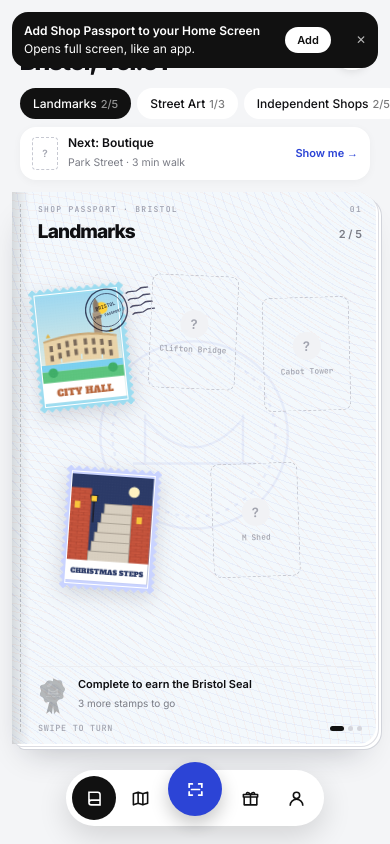
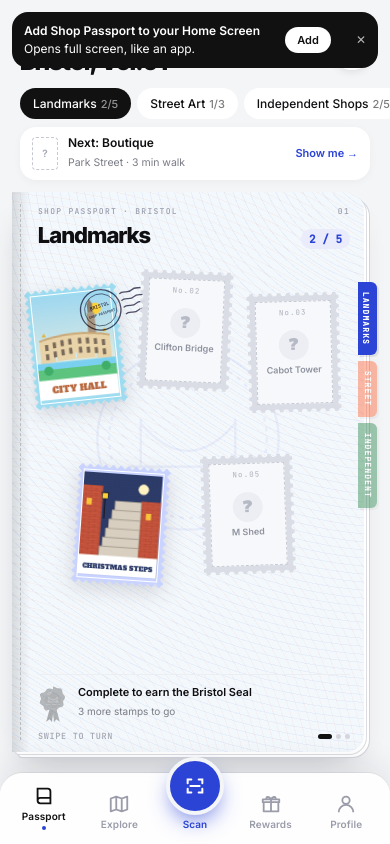
Before and after one commit to Christalwu1110/ShopPassport, a plain HTML site: page index.html in a window 390 px wide. Both pictures are taken after a click on the button "Skip and load a demo passport". Drawn offline with nearby package versions, Linux system fonts and the light colour scheme.

Commit message:
UI polish: full-screen layout, docked tab bar, stamp-shaped slots
- App fills the whole phone screen, including the Home Screen app
- Native-style tab bar docked to the bottom edge with labels and a raised Scan button
- Empty slots are perforated ghost stamps (same rectangle as real stamps) with serial numbers
- Stamp layout adapts to how many stamps a page holds; sizes come from the page so nothing overlaps
- Passport index tabs on the page edge to jump between series
- Profile content fades under the header instead of colliding with it

Co-Authored-By: Claude Opus 5.5 <noreply@anthropic.com>
Claude-Session: https://claude.ai/code/session_01FEiMcRuLyZZGHsMHt1WYCy

```diff
--- a/index.html
+++ b/index.html
@@ -542,6 +542,55 @@ body[data-skin=cny] .week{background:linear-gradient(90deg,#a50e22,#e3a82b)}
 @media (max-width:380px){.ccard .v{font-size:13px}.ccard{padding:8px 6px}}
 /* rewards ticket text never runs under the tag */
 .ticket .r{padding-right:56px}
+/* ===== UI polish v3 ===== */
+/* use the whole screen on phones (iOS home-screen app included) */
+@media (max-width:760px){html,body{height:100%;overflow:hidden}.phone{position:fixed;inset:0;width:auto;height:auto}}
+/* docked tab bar, flush with the bottom edge, labels like a native app */
+.nav{left:0;right:0;bottom:0;transform:none;border-radius:22px 22px 0 0;padding:8px 6px calc(10px + env(safe-area-inset-bottom));gap:0;justify-content:space-around;align-items:flex-end;background:color-mix(in srgb,var(--card) 88%,transparent);-webkit-backdrop-filter:blur(18px) saturate(1.4);backdrop-filter:blur(18px) saturate(1.4);box-shadow:0 -1px 0 rgba(0,0,0,.06),0 -10px 30px rgba(20,22,40,.08)}
+@media (max-width:760px){.nav{bottom:0}}
+.nav.hide{transform:translateY(110%)}
+.nav button{flex:1;width:auto;height:auto;border-radius:12px;display:flex;flex-direction:column;align-items:center;gap:3px;padding:4px 0;background:none!important;color:#9a9caa!important}
+.nav button span{font:600 10px Inter;letter-spacing:.01em}
+.nav button svg{width:22px;height:22px}
+.nav button.on{color:var(--ink2)!important}
+.nav button.on::after{content:"";width:4px;height:4px;border-radius:50%;background:var(--accent);margin-top:1px}
+.nav button.scanbtn{flex:1;width:auto;height:auto;margin:0;outline:0;box-shadow:none}
+.nav button.scanbtn b{width:58px;height:58px;margin-top:-30px;border-radius:50%;display:grid;place-items:center;background:var(--accent);color:#fff;box-shadow:0 10px 22px -6px color-mix(in srgb,var(--accent) 70%,transparent);border:4px solid var(--app);transition:transform .15s}
+.nav button.scanbtn:active b{transform:scale(.94)}
+.nav button.scanbtn.on::after{display:none}
+.nav button.scanbtn span{color:var(--accent)}
+body[data-skin=halloween] .nav{background:color-mix(in srgb,var(--card) 90%,transparent)}
+/* content clears the docked bar */
+.ppwrap{padding-bottom:calc(92px + env(safe-area-inset-bottom))}
+.me-scroll,.rlist{padding-bottom:calc(110px + env(safe-area-inset-bottom))}
+.routecard{bottom:calc(92px + env(safe-area-inset-bottom))}
+/* profile: content fades out under the header instead of colliding with it */
+.me-scroll{-webkit-mask-image:linear-gradient(to bottom,transparent 0,#000 22px);mask-image:linear-gradient(to bottom,transparent 0,#000 22px);padding-top:8px}
+/* passport page: sized from the page itself, so stamps never overlap on any phone */
+.ppage{container-type:size;border-radius:4px 18px 18px 4px}
+.pst,.slot{width:min(26cqw,23cqh)}
+.ppage[data-n="3"] .pst,.ppage[data-n="3"] .slot,.ppage[data-n="4"] .pst,.ppage[data-n="4"] .slot{width:min(34cqw,25cqh)}
+/* empty slot = a ghost stamp: same rectangle, perforated edge, dashed inner frame */
+.slot{border:0;border-radius:0;padding:0;aspect-ratio:120/156;--r:3px;
+  background:radial-gradient(var(--r),#0000 97%,#d9dce4) round calc(-1.5*var(--r)) calc(-1.5*var(--r))/calc(3*var(--r)) calc(3*var(--r)),linear-gradient(#d9dce4 0 0) no-repeat 50%/calc(100% - 3*var(--r)) calc(100% - 3*var(--r));
+  color:#9a9eab;gap:4px;opacity:.95}
+.slot::before{content:"";position:absolute;inset:8px;background:#f8f9fb;border:1.5px dashed #c5c9d3}
+.slot>*{position:relative}
+.slot:hover{background:radial-gradient(var(--r),#0000 97%,#c5cad6) round calc(-1.5*var(--r)) calc(-1.5*var(--r))/calc(3*var(--r)) calc(3*var(--r)),linear-gradient(#c5cad6 0 0) no-repeat 50%/calc(100% - 3*var(--r)) calc(100% - 3*var(--r))}
+.slot span{width:30px;height:30px;background:#eceef3;font:400 15px 'Alfa Slab One';color:#b3b7c3}
+.slot em{position:absolute;top:14px;left:0;right:0;text-align:center;font:500 7.5px 'JetBrains Mono';letter-spacing:.14em;font-style:normal;color:#b3b7c3}
+.slot small{font:600 9px Inter;color:#8a8e9b;letter-spacing:0;padding:0 10px}
+/* passport index tabs sticking out of the page edge */
+.itabs{position:absolute;right:-13px;top:16%;display:flex;flex-direction:column;gap:6px;z-index:3}
+.itabs button{writing-mode:vertical-rl;font:700 8px 'JetBrains Mono';letter-spacing:.14em;text-transform:uppercase;color:#fff;background:var(--tc);opacity:.45;padding:10px 3px;border-radius:0 6px 6px 0;box-shadow:2px 2px 0 rgba(0,0,0,.08)}
+.itabs button.on{opacity:1;padding-right:6px}
+.ppwrap{padding-right:26px}
+/* page header reads like a passport visa page */
+.pphead{padding-top:14px}
+.pgt b{font-size:22px}
+.pgt span{font:600 11px 'JetBrains Mono';background:color-mix(in srgb,var(--accent) 10%,#fff);color:var(--accent);padding:3px 8px;border-radius:99px}
+/* map: docked bar leaves room */
+.fab{bottom:calc(96px + env(safe-area-inset-bottom))}
 /* shop page: content clears the sticky button */
 .shopscroll{padding-bottom:calc(120px + env(safe-area-inset-bottom))}
 @media (prefers-reduced-motion:reduce){*{animation-duration:.01ms!important;transition-duration:.01ms!important}}
@@ -1091,11 +1140,11 @@ body[data-skin=cny] .week{background:linear-gradient(90deg,#a50e22,#e3a82b)}
   </section>
 
   <nav class="nav hide" id="nav">
-    <button data-go="passport" aria-label="Passport"><svg viewBox="0 0 24 24"><use href="#i-book"/></svg></button>
-    <button data-go="map" aria-label="Map"><svg viewBox="0 0 24 24"><use href="#i-map"/></svg></button>
-    <button data-go="scan" aria-label="Scan" class="scanbtn"><svg viewBox="0 0 24 24"><use href="#i-scan"/></svg></button>
-    <button data-go="rewards" aria-label="Rewards"><svg viewBox="0 0 24 24"><use href="#i-gift"/></svg></button>
-    <button data-go="me" aria-label="Profile"><svg viewBox="0 0 24 24"><use href="#i-user"/></svg></button>
+    <button data-go="passport" aria-label="Passport"><svg viewBox="0 0 24 24"><use href="#i-book"/></svg><span>Passport</span></button>
+    <button data-go="map" aria-label="Explore"><svg viewBox="0 0 24 24"><use href="#i-map"/></svg><span>Explore</span></button>
+    <button data-go="scan" aria-label="Scan" class="scanbtn"><b><svg viewBox="0 0 24 24"><use href="#i-scan"/></svg></b><span>Scan</span></button>
+    <button data-go="rewards" aria-label="Rewards"><svg viewBox="0 0 24 24"><use href="#i-gift"/></svg><span>Rewards</span></button>
+    <button data-go="me" aria-label="Profile"><svg viewBox="0 0 24 24"><use href="#i-user"/></svg><span>Profile</span></button>
   </nav>
   <div class="pick" id="pick"></div>
   <div class="snow"></div>
@@ -1157,7 +1206,7 @@ const PINS={fresh:{l:'Fresh cakes daily',t:'product',d:'Cakes baked every day, u
   records:{l:'Record shop',t:'product',d:'New and used vinyl, CDs and books.'},cafebar:{l:'Café-bar',t:'space',d:'Grab a drink after digging through the crates.'},live:{l:'Live music',t:'space',d:'A small live room with regular gigs and signings.'},multi:{l:'All-in-one space',t:'space',d:'Record shop, café-bar and live room in one.'},
   jointdeal:{l:'Joint offer',t:'story',d:'20% off with a Boston Tea Party receipt.'},collector:{l:'Owner’s collection',t:'story',d:'Pieces the owner has collected over many years.'},oldthings:{l:'Old things',t:'product',d:'Medals, badges, old books and souvenirs.'},bristolold:{l:'Bristol memorabilia',t:'story',d:'Old objects connected to the city.'},
   historic:{l:'Historic',t:'story',d:'Named after the hole drinkers used to watch for press gangs.'},seasonal:{l:'Seasonal menu',t:'product',d:'The menu follows the seasons and local produce.'},local:{l:'Local produce',t:'craft',d:'Works with local suppliers.'},garden:{l:'Garden',t:'space',d:'Sit outside when the weather’s good.'}};
-const SERIES=[{id:'landmarks',name:'Landmarks',seal:'Bristol Seal',paper:'#f3f8fc'},{id:'streetart',name:'Street Art',seal:'Spray Can Seal',paper:'#f1f2f5'},{id:'indie',name:'Independent Shops',seal:'Local Hero Seal',paper:'#fdf3f5'}];
+const SERIES=[{id:'landmarks',name:'Landmarks',seal:'Bristol Seal',paper:'#f3f8fc',tab:'#2c44d6'},{id:'streetart',name:'Street Art',seal:'Spray Can Seal',paper:'#eff1f6',tab:'#ff6a3d'},{id:'indie',name:'Independent Shops',seal:'Local Hero Seal',paper:'#fdf3f5',tab:'#2f8a52'}];
 const ROUTES=[{id:'banksy',name:'Banksy & Park Street',len:'Full day',stops:['stokes','roughtrade','steps','cafe56','militaria','boutique','frogmore','cityhall']},
   {id:'harbour',name:'Harbourside',len:'Half day',stops:['cityhall','hole','mshed','hanover']},
   {id:'clifton',name:'Clifton afternoon',len:'Half day',stops:['cabot','bridge']}];
@@ -1225,15 +1274,17 @@ function pageHTML(){
   <div class="pgt"><b>${s.name}</b><span>${n} / ${ids.length}</span></div>
   <svg class="wm" viewBox="0 0 100 100" fill="none" stroke="currentColor" stroke-width="1.2"><circle cx="50" cy="50" r="46"/><circle cx="50" cy="50" r="40" stroke-dasharray="2 3"/><path d="M26 64V40M74 64V40M26 42Q50 70 74 42M20 64h60"/></svg>`;
   ids.forEach((id,i)=>{
-    const p=POS[i],c=S.collected[id];
+    const p=layoutFor(ids.length)[i],c=S.collected[id];
     if(c) h+=`<button class="pst ${id===S.newId?'new':''}" data-id="${id}" style="left:${p.l}%;top:${p.t}%;--rot:${p.r}deg">${SHOPS[id].limited?`<div class="holo">${stampHTML(id,'sm')}</div>`:stampHTML(id,'sm')}${i%2===0?pmHTML():''}</button>`;
-    else h+=`<button class="slot" data-id="${id}" style="left:${p.l+1}%;top:${p.t+1}%;--rot:${p.r/2}deg"><span>?</span><small>${SHOPS[id].short}</small></button>`;
+    else h+=`<button class="slot" data-id="${id}" style="left:${p.l}%;top:${p.t}%;--rot:${p.r/2}deg"><em>No.${String(i+1).padStart(2,'0')}</em><span>?</span><small>${SHOPS[id].short}</small></button>`;
   });
+  h+=`<div class="itabs">${SERIES.map((x,j)=>`<button class="${j===S.page?'on':''}" data-tab="${j}" style="--tc:${x.tab}">${x.name.split(' ')[0]}</button>`).join('')}</div>`;
   h+=`<div class="reward ${done?'':'lock'}"><svg viewBox="0 0 160 200"><use href="#seal"/></svg><div><b>${done?s.seal+' earned':'Complete to earn the '+s.seal}</b><small>${done?'Series complete · '+TODAY:(ids.length-n)+' more stamp'+(ids.length-n>1?'s':'')+' to go'}</small></div></div>
   <div class="ppfoot"><span>SWIPE TO TURN</span><span class="dots">${SERIES.map((_,i)=>`<i class="${i===S.page?'on':''}"></i>`).join('')}</span></div>`;
   return h;
 }
-function paintPage(){const pg=$('#ppage');pg.style.background=`repeating-radial-gradient(circle at 110% -10%,transparent 0 7px,rgba(44,68,214,.055) 7px 8px),repeating-radial-gradient(circle at -10% 110%,transparent 0 7px,rgba(255,106,61,.055) 7px 8px),${SERIES[S.page].paper}`}
+function layoutFor(n){return n<=3?[{l:8,t:16,r:-5},{l:52,t:14,r:4},{l:30,t:47,r:-2}]:n===4?[{l:8,t:16,r:-5},{l:52,t:14,r:4},{l:10,t:48,r:3},{l:54,t:46,r:-3}]:[{l:5,t:17,r:-6},{l:36,t:14,r:5},{l:67,t:18,r:-3},{l:18,t:49,r:4},{l:54,t:47,r:-4}]}
+function paintPage(){const pg=$('#ppage');pg.dataset.n=items(SERIES[S.page].id).length;pg.style.background=`repeating-radial-gradient(circle at 110% -10%,transparent 0 7px,rgba(44,68,214,.055) 7px 8px),repeating-radial-gradient(circle at -10% 110%,transparent 0 7px,rgba(255,106,61,.055) 7px 8px),${SERIES[S.page].paper}`}
 function renderNext(){
   const n=nearestTodo();const el=$('#nextbar');
   if(!n){el.innerHTML='<b>All stamps collected ✦</b>';return}
@@ -1255,7 +1306,7 @@ let sx=null,moved=false;
 $('#ppwrap').addEventListener('pointerdown',e=>{sx=e.clientX;moved=false});
 $('#ppwrap').addEventListener('pointermove',e=>{if(sx!==null&&Math.abs(e.clientX-sx)>10)moved=true});
 $('#ppwrap').addEventListener('pointerup',e=>{if(sx===null)return;const dx=e.clientX-sx;sx=null;if(Math.abs(dx)>40)turn(S.page+(dx<0?1:-1))});
-$('#ppage').addEventListener('click',e=>{if(moved)return;const b=e.target.closest('[data-id]');if(b){buzz();openShop(b.dataset.id)}});
+$('#ppage').addEventListener('click',e=>{if(moved)return;const tb=e.target.closest('[data-tab]');if(tb){turn(+tb.dataset.tab);return}const b=e.target.closest('[data-id]');if(b){buzz();openShop(b.dataset.id)}});
 
 /* ---------- sheet ---------- */
 function openSheet(html){$('#sheet').innerHTML='<div class="grab"></div>'+html;$('#sheet').classList.add('on');$('#backdrop').classList.add('on')}
--- a/sw.js
+++ b/sw.js
@@ -1,5 +1,5 @@
 /* Shop Passport service worker: lets the prototype be installed and open offline */
-const CACHE='shop-passport-v3';
+const CACHE='shop-passport-v4';
 const SHELL=['./','./index.html','./manifest.webmanifest','./icon-192.png','./icon-512.png'];
 self.addEventListener('install',e=>{e.waitUntil(caches.open(CACHE).then(c=>c.addAll(SHELL)).then(()=>self.skipWaiting()))});
 self.addEventListener('activate',e=>{e.waitUntil(caches.keys().then(ks=>Promise.all(ks.filter(k=>k!==CACHE).map(k=>caches.delete(k)))).then(()=>self.clients.claim()))});
```
